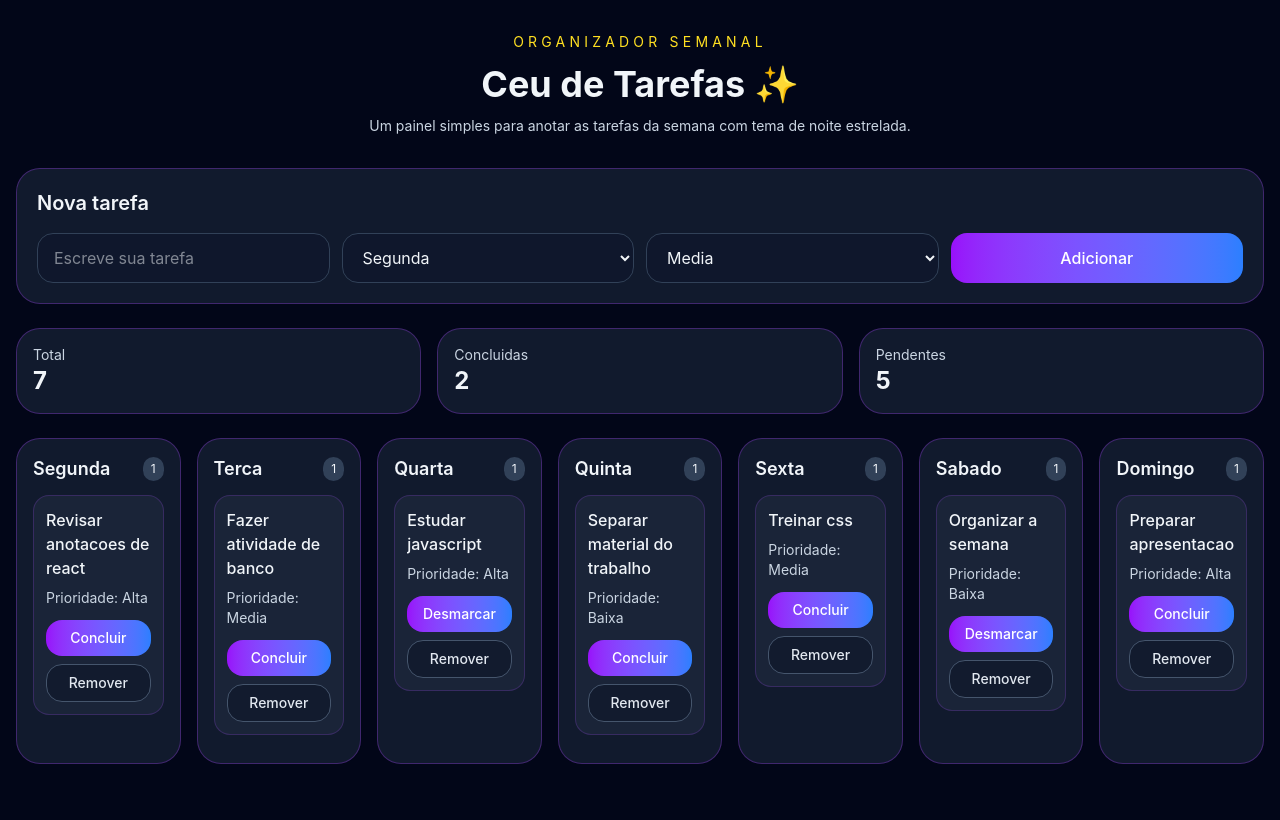
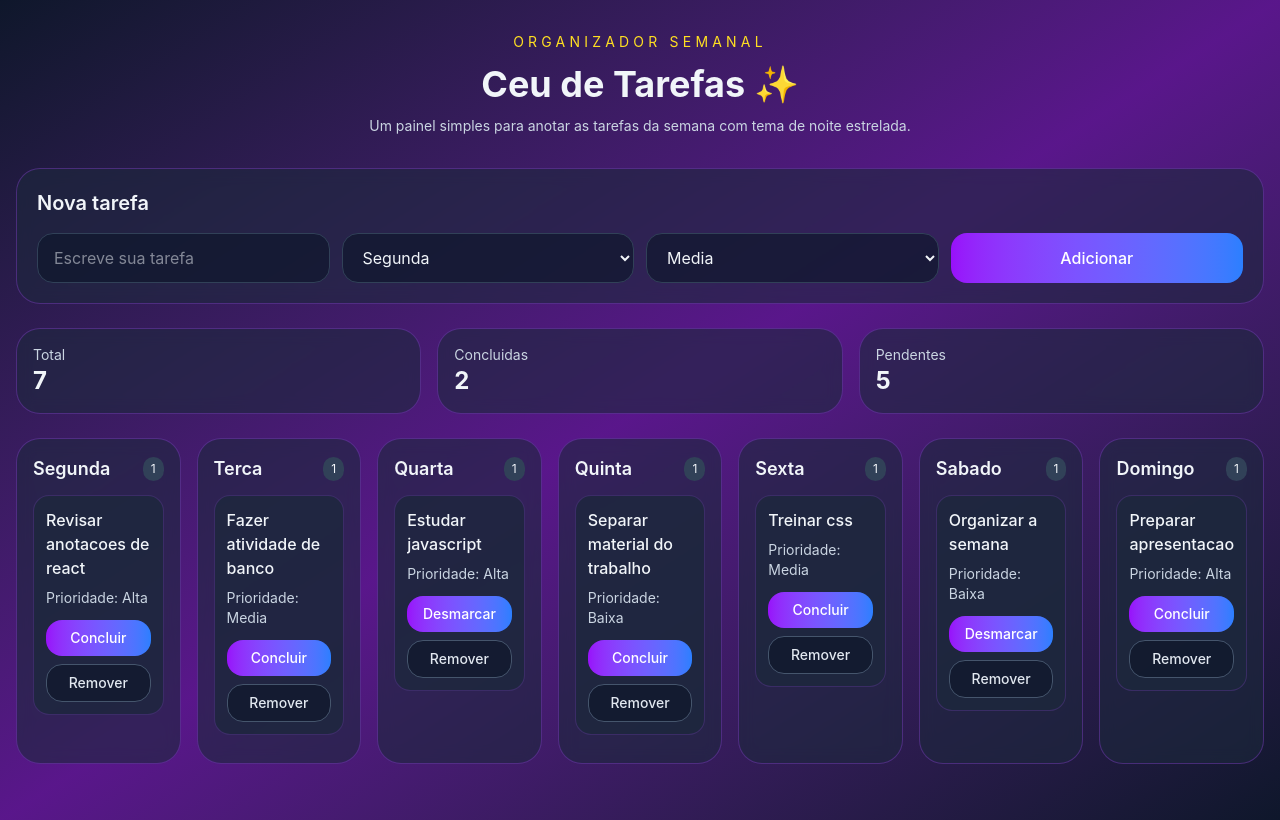
Before and after one commit to barbaraleao-28/Projeto-React-Tarefas, a React (Vite) app: page / in a window 1280 px wide. Built offline with nearby package versions, Linux system fonts and the light colour scheme.

Commit message:
adicionado fundo escuro

```diff
--- a/src/App.jsx
+++ b/src/App.jsx
@@ -36,7 +36,7 @@
   }
 
   return (
-    <div className="min-h-screen bg-slate-950">
+    <div className="min-h-screen bg-gradient-to-br from-slate-900 via-purple-900 to-slate-900">
       <Header />
       <main className="mx-auto max-w-7xl px-4 py-8">
         <TaskForm adicionarTarefa={adicionarTarefa} />
```
